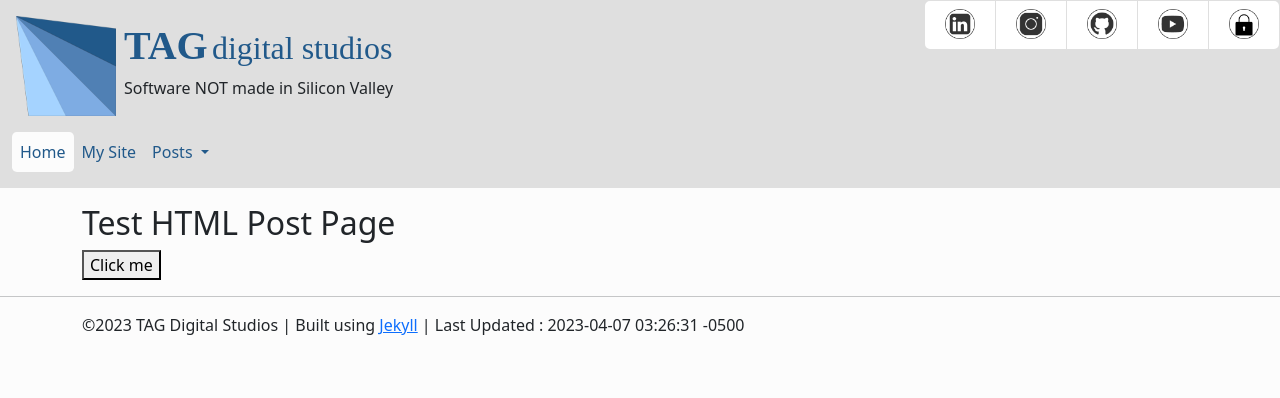
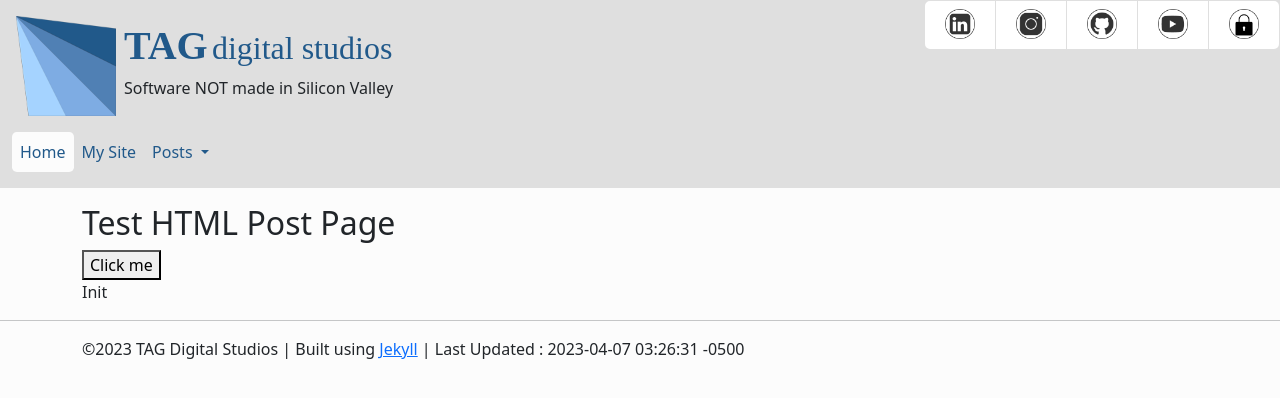
Before and after one commit to GrumpyCockatiel/grumpycockatiel.github.io, a Jekyll site: the page built from test.html, in a window 1280 px wide. Shown: the top 398 px of the page. Built offline with Jekyll 4.4.1, drawn with Linux system fonts in a browser that asks for light colours; some web fonts are replaced.

Commit message:
alpine test

```diff
--- a/_layouts/default.html
+++ b/_layouts/default.html
@@ -114,5 +114,6 @@
 
         <script src="https://cdn.jsdelivr.net/npm/bootstrap@5.2.2/dist/js/bootstrap.bundle.min.js" integrity="sha384-OERcA2EqjJCMA+/3y+gxIOqMEjwtxJY7qPCqsdltbNJuaOe923+mo//f6V8Qbsw3" crossorigin="anonymous"></script>
         <script src="https://unpkg.com/axios/dist/axios.min.js"></script>
+        <script defer src="https://cdn.jsdelivr.net/npm/alpinejs@3.x.x/dist/cdn.min.js"></script>
     </body>
 </html>
--- a/test.html
+++ b/test.html
@@ -7,8 +7,18 @@ title: Test
 
 <button onclick="doSubmit()" type="button">Click me</button>
 
+<script>
+
+</script>
+
 <script type="text/javascript">
-/* send the color to the backend */
+
+document.addEventListener('alpine:init', () => {
+        Alpine.data('myObj', () => ({
+            msg: 'Init'
+        }))
+    })
+
 function doSubmit() {
 
     axios({
@@ -24,3 +34,7 @@ function callback(resp) {
 }
 
 </script>
+
+<div x-data="myObj">
+    <span x-text="msg"></span>
+</div>
```
